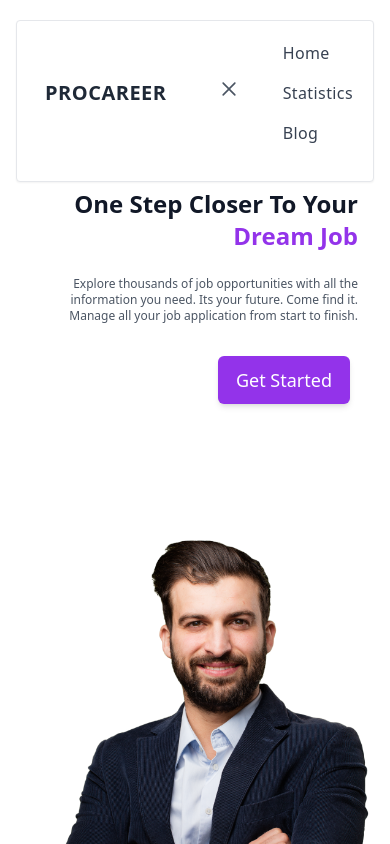
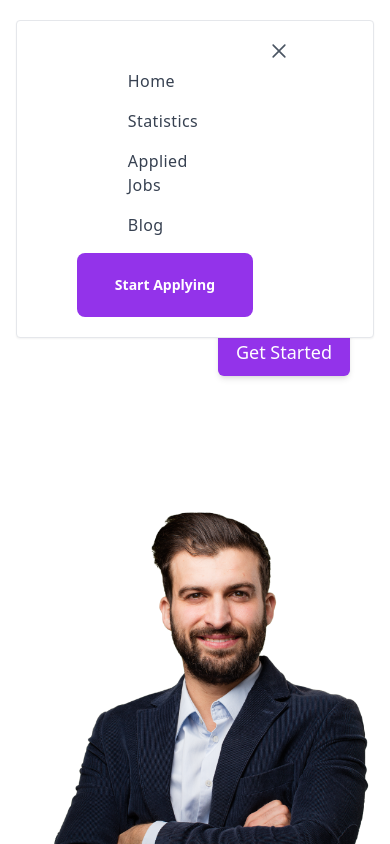
Before and after one commit to SadmanJawad/Assignment-9-Career-Hub, a React (Vite) app: page / in a window 390 px wide. Both pictures are taken after a click on the button "Open Menu". Shown: the top 844 px of the page. Built offline with nearby package versions, Linux system fonts and the light colour scheme.

Commit message:
header Navbar fixed and applied-jobs button added

```diff
--- a/src/components/Header.jsx
+++ b/src/components/Header.jsx
@@ -2,10 +2,10 @@ import React, { useState } from "react";
 import { Link, NavLink } from "react-router-dom";
 
 const Header = () => {
-  const [isMenuOpen, setIsMenuOpen] = useState(false)
+  const [isMenuOpen, setIsMenuOpen] = useState(false);
   return (
-    <div className='px-4 py-5 mx-auto sm:max-w-xl md:max-w-full lg:max-w-screen-xl md:px-24 lg:px-8'>
-        <div className='relative flex items-center justify-around'>
+    <div className="px-4 py-5 mx-auto sm:max-w-xl md:max-w-full lg:max-w-screen-xl md:px-24 lg:px-8">
+      <div className="relative flex items-center justify-around">
         <Link
           to="/"
           aria-label="ProCareer"
@@ -16,19 +16,27 @@ const Header = () => {
             ProCareer
           </span>
         </Link>
-      <ul className='items-center hidden space-x-8 lg:flex  text-gray-500 font-semibold'>
+        <ul className="items-center hidden space-x-8 lg:flex  text-gray-500 font-semibold">
           <li>
             <NavLink to="/" aria-label="Home" title="Home">
               Home
             </NavLink>
           </li>
           <li>
-          <NavLink to="/statistics" aria-label="Statistics" title="Statistics">
+            <NavLink
+              to="/statistics"
+              aria-label="Statistics"
+              title="Statistics"
+            >
               Statistics
             </NavLink>
           </li>
           <li>
-          <NavLink to="/applied" aria-label="Statistics" title="Statistics">
+            <NavLink
+              to="/applied"
+              aria-label="Applied-Jobs"
+              title="Applied-Jobs"
+            >
               Applied Jobs
             </NavLink>
           </li>
@@ -39,84 +47,84 @@ const Header = () => {
           </li>
         </ul>
         <div className="lg:hidden">
-        <button aria-label='Open Menu'
-            title='Open Menu'
-            className='p-2 -mr-1 transition duration-200 rounded focus:outline-none focus:shadow-outline hover:bg-deep-purple-50 focus:bg-deep-purple-50'
-            onClick={() => setIsMenuOpen(true)}>
-            <svg className='w-5 text-gray-600' viewBox='0 0 24 24'>
+          <button
+            aria-label="Open Menu"
+            title="Open Menu"
+            className="p-2 -mr-1 transition duration-200 rounded focus:outline-none focus:shadow-outline hover:bg-deep-purple-50 focus:bg-deep-purple-50"
+            onClick={() => setIsMenuOpen(true)}
+          >
+            <svg className="w-5 text-gray-600" viewBox="0 0 24 24">
               <path
-                fill='currentColor'
-                d='M23,13H1c-0.6,0-1-0.4-1-1s0.4-1,1-1h22c0.6,0,1,0.4,1,1S23.6,13,23,13z'
+                fill="currentColor"
+                d="M23,13H1c-0.6,0-1-0.4-1-1s0.4-1,1-1h22c0.6,0,1,0.4,1,1S23.6,13,23,13z"
               />
               <path
-                fill='currentColor'
-                d='M23,6H1C0.4,6,0,5.6,0,5s0.4-1,1-1h22c0.6,0,1,0.4,1,1S23.6,6,23,6z'
+                fill="currentColor"
+                d="M23,6H1C0.4,6,0,5.6,0,5s0.4-1,1-1h22c0.6,0,1,0.4,1,1S23.6,6,23,6z"
               />
               <path
-                fill='currentColor'
-                d='M23,20H1c-0.6,0-1-0.4-1-1s0.4-1,1-1h22c0.6,0,1,0.4,1,1S23.6,20,23,20z'
+                fill="currentColor"
+                d="M23,20H1c-0.6,0-1-0.4-1-1s0.4-1,1-1h22c0.6,0,1,0.4,1,1S23.6,20,23,20z"
               />
             </svg>
           </button>
           {isMenuOpen && (
-          <div className='absolute z-10 top-0 left-0 w-full '>
-            <div className='p-5 bg-white border rounded shadow-sm'>
-            <div className='flex items-center justify-between mb-4'>
-                  <div>
-                    <Link
-                      to='/'
-                      aria-label='ProCareer'
-                      title='ProCareer'
-                      className='inline-flex items-center'
-                    >
-                      <span className='ml-2 text-xl font-bold tracking-wide text-gray-800 uppercase'>
-                        ProCareer
-                      </span>
-                    </Link>
-                  </div>
+            <div className="absolute z-10 top-0 left-0 w-full ">
+              <div className="p-5 bg-white border rounded shadow-sm">
+                <div className="flex items-center justify-between flex-col ml-40 mb-4">
                   <div>
                     <button
-                      aria-label='Close Menu'
-                      title='Close Menu'
-                      className='p-2 -mt-2 -mr-2 transition duration-200 rounded hover:bg-gray-200 focus:bg-gray-200 focus:outline-none focus:shadow-outline'
+                      aria-label="Close Menu"
+                      title="Close Menu"
+                      className="p-2 -mt-2 -mr-2 transition duration-200 rounded hover:bg-gray-200 focus:bg-gray-200 focus:outline-none focus:shadow-outline"
                       onClick={() => setIsMenuOpen(false)}
                     >
-                      <svg className='w-5 text-gray-600' viewBox='0 0 24 24'>
+                      <svg className="w-5 text-gray-600" viewBox="0 0 24 24">
                         <path
-                          fill='currentColor'
-                          d='M19.7,4.3c-0.4-0.4-1-0.4-1.4,0L12,10.6L5.7,4.3c-0.4-0.4-1-0.4-1.4,0s-0.4,1,0,1.4l6.3,6.3l-6.3,6.3 c-0.4,0.4-0.4,1,0,1.4C4.5,19.9,4.7,20,5,20s0.5-0.1,0.7-0.3l6.3-6.3l6.3,6.3c0.2,0.2,0.5,0.3,0.7,0.3s0.5-0.1,0.7-0.3 c0.4-0.4,0.4-1,0-1.4L13.4,12l6.3-6.3C20.1,5.3,20.1,4.7,19.7,4.3z'
+                          fill="currentColor"
+                          d="M19.7,4.3c-0.4-0.4-1-0.4-1.4,0L12,10.6L5.7,4.3c-0.4-0.4-1-0.4-1.4,0s-0.4,1,0,1.4l6.3,6.3l-6.3,6.3 c-0.4,0.4-0.4,1,0,1.4C4.5,19.9,4.7,20,5,20s0.5-0.1,0.7-0.3l6.3-6.3l6.3,6.3c0.2,0.2,0.5,0.3,0.7,0.3s0.5-0.1,0.7-0.3 c0.4-0.4,0.4-1,0-1.4L13.4,12l6.3-6.3C20.1,5.3,20.1,4.7,19.7,4.3z"
                         />
                       </svg>
                     </button>
                   </div>
-                  <nav>
-                  <ul className='space-y-4'>
+                  <nav className="mr-56">
+                    <ul className="space-y-4">
                       <li>
                         <Link
-                        to='/'
-                        aria-label='Home'
-                        title='Home'
-                        className='font-medium tracking-wide text-gray-700 transition-colors duration-200 hover:text-deep-purple-accent-400'
+                          to="/"
+                          aria-label="Home"
+                          title="Home"
+                          className="font-medium tracking-wide text-gray-700 transition-colors duration-200 hover:text-deep-purple-accent-400"
                         >
                           Home
                         </Link>
                       </li>
                       <li>
                         <Link
-                        to='/statistics'
-                        aria-label='Statistics'
-                        title='Statistics'
-                        className='font-medium tracking-wide text-gray-700 transition-colors duration-200 hover:text-deep-purple-accent-400'
+                          to="/statistics"
+                          aria-label="Statistics"
+                          title="Statistics"
+                          className="font-medium tracking-wide text-gray-700 transition-colors duration-200 hover:text-deep-purple-accent-400"
                         >
                           Statistics
                         </Link>
                       </li>
                       <li>
                         <Link
-                        to='/blog'
-                        aria-label='Blog'
-                        title='Blog'
-                        className='font-medium tracking-wide text-gray-700 transition-colors duration-200 hover:text-deep-purple-accent-400'
+                          to="/applied"
+                          aria-label="Applied-Jobs"
+                          title="Applied-Jobs"
+                          className="font-medium tracking-wide text-gray-700 transition-colors duration-200 hover:text-deep-purple-accent-400"
+                        >
+                          Applied Jobs
+                        </Link>
+                      </li>
+                      <li>
+                        <Link
+                          to="/blog"
+                          aria-label="Blog"
+                          title="Blog"
+                          className="font-medium tracking-wide text-gray-700 transition-colors duration-200 hover:text-deep-purple-accent-400"
                         >
                           Blog
                         </Link>
@@ -124,11 +132,16 @@ const Header = () => {
                     </ul>
                   </nav>
                 </div>
+                <button className="bg-purple-600 w-44 md:w-48 h-16  md:block text-white text-sm md:text-xl font-semibold rounded-lg ml-10">
+                  Start Applying
+                </button>
               </div>
             </div>
           )}
         </div>
-      <button className="bg-purple-600 w-16 md:w-48 h-16 text-white text-sm md:text-xl font-semibold rounded-lg">Start Applying</button>
+        <button className="bg-purple-600 w-16 md:w-48 h-16 hidden md:block text-white text-sm md:text-xl font-semibold rounded-lg">
+          Start Applying
+        </button>
       </div>
     </div>
   );
```
Lines whose indentation alone changed are shown as unchanged.
